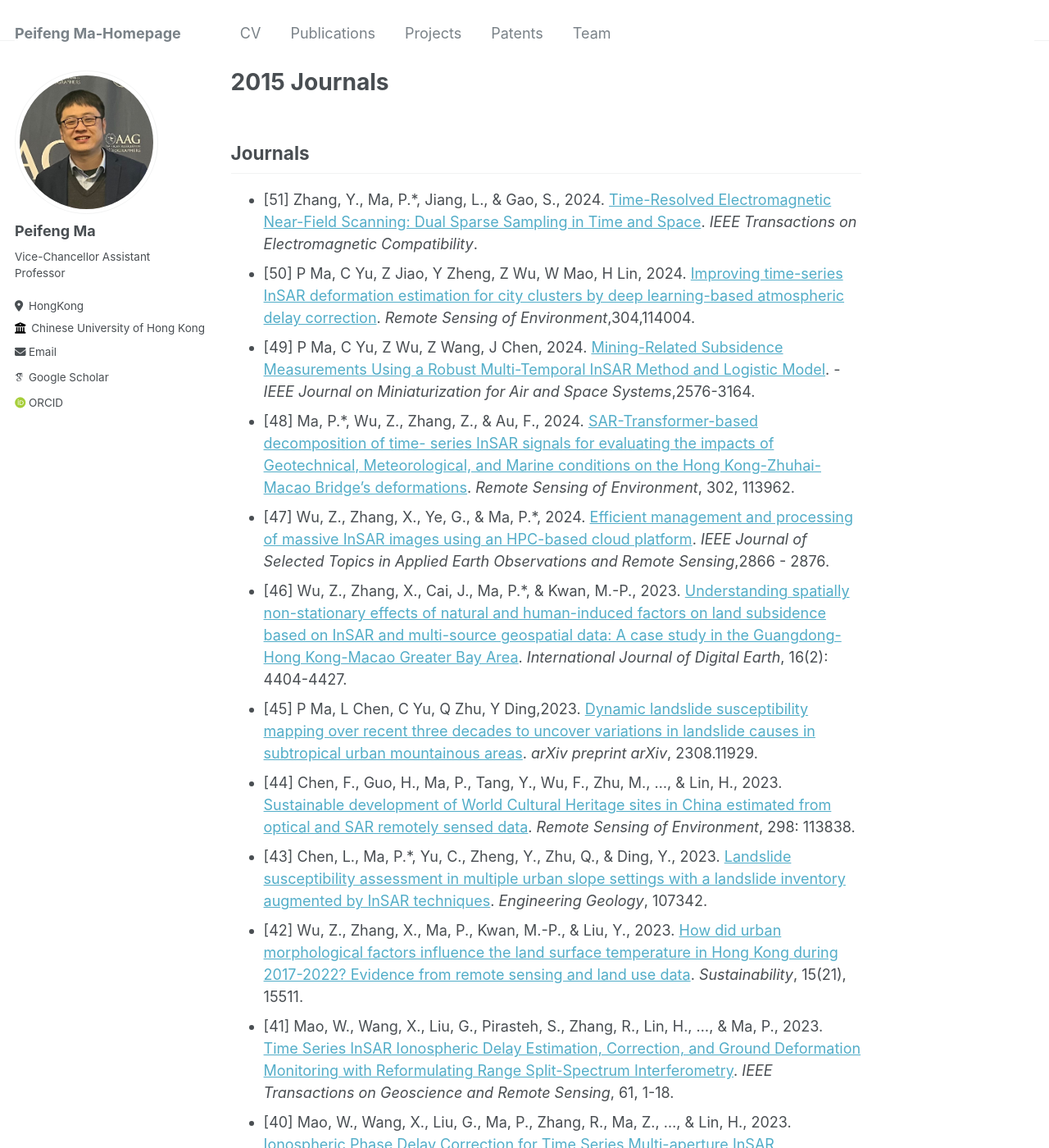
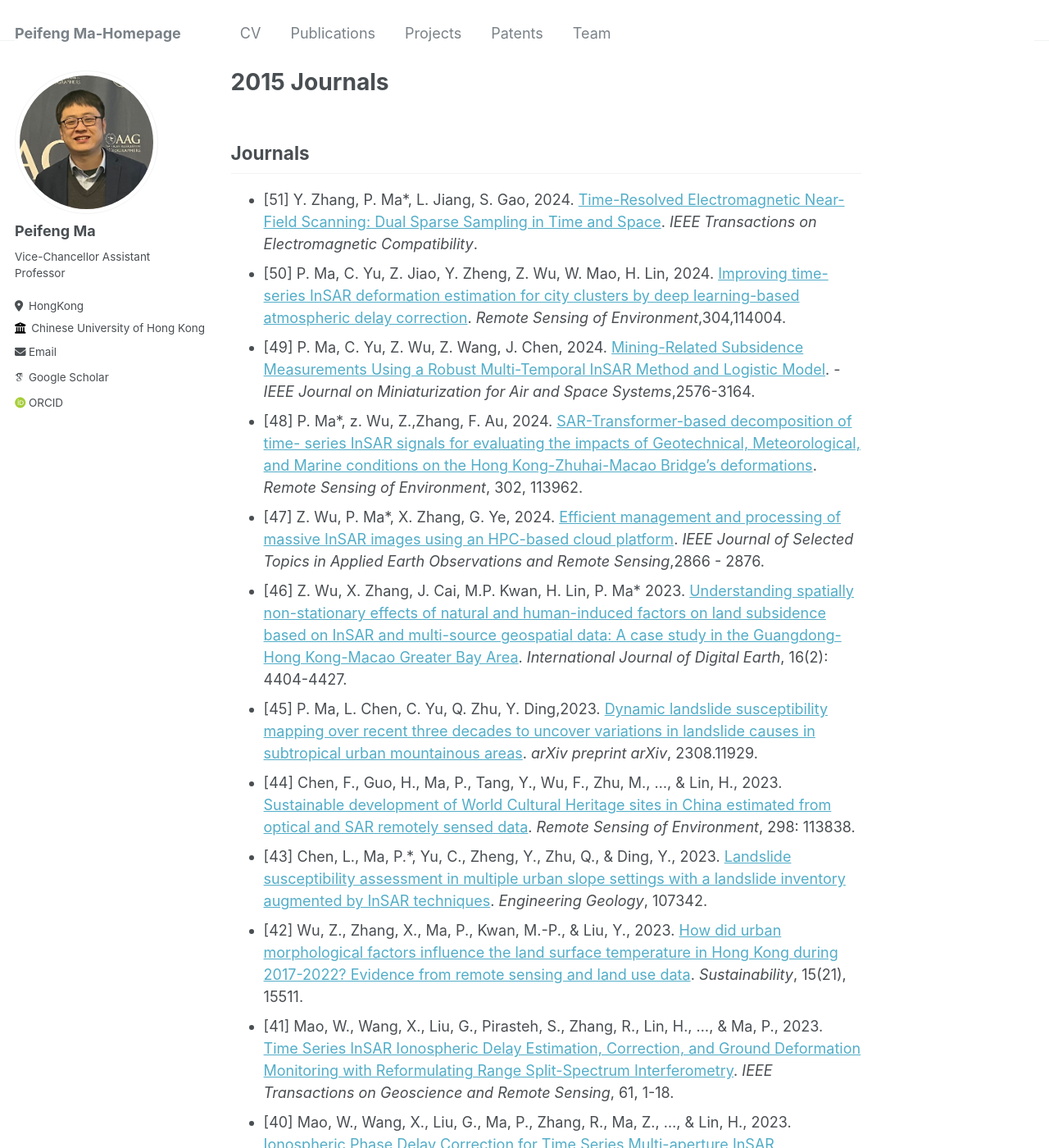
Before and after one commit to pfMA03/peifengMa, a Jekyll site: the page built from _publications/2015-Journals.md, in a window 1280 px wide and 1400 px high. Shown: the whole window at 82% size. Built offline with Jekyll 4.4.1, drawn with Linux system fonts in a browser that asks for light colours; some web fonts are replaced.

Commit message:
Update 2015-Journals.md

```diff
--- a/_publications/2015-Journals.md
+++ b/_publications/2015-Journals.md
@@ -6,21 +6,21 @@ permalink: /publication/2015-Journals
 ---
 Journals
 ------
-* [51] Zhang, Y., Ma, P.*, Jiang, L., & Gao, S., 2024. [Time-Resolved Electromagnetic Near-Field Scanning: Dual Sparse Sampling in Time and Space](10.1109/TEMC.2024.3381980). _IEEE Transactions on Electromagnetic Compatibility_.
-* [50] P Ma, C Yu, Z Jiao, Y Zheng, Z Wu, W Mao, H Lin, 2024. [Improving time-series InSAR deformation estimation for city clusters by deep learning-based atmospheric delay correction](https://doi.org/10.1016/j.rse.2024.114004). _Remote Sensing of Environment_,304,114004.
-* [49] P Ma, C Yu, Z Wu, Z Wang, J Chen, 2024. [Mining-Related Subsidence Measurements Using a Robust Multi-Temporal InSAR Method and Logistic Model]( 10.1109/JMASS.2024.3381788). -_IEEE Journal on Miniaturization for Air and Space Systems_,2576-3164.
-* [48] Ma, P.*, Wu, Z., Zhang, Z., & Au, F., 2024. [SAR-Transformer-based decomposition of time-
+* [51] Y. Zhang, P. Ma*, L. Jiang, S. Gao, 2024. [Time-Resolved Electromagnetic Near-Field Scanning: Dual Sparse Sampling in Time and Space](10.1109/TEMC.2024.3381980). _IEEE Transactions on Electromagnetic Compatibility_.
+* [50] P. Ma, C. Yu, Z. Jiao, Y. Zheng, Z. Wu, W. Mao, H. Lin, 2024. [Improving time-series InSAR deformation estimation for city clusters by deep learning-based atmospheric delay correction](https://doi.org/10.1016/j.rse.2024.114004). _Remote Sensing of Environment_,304,114004.
+* [49] P. Ma, C. Yu, Z. Wu, Z. Wang, J. Chen, 2024. [Mining-Related Subsidence Measurements Using a Robust Multi-Temporal InSAR Method and Logistic Model]( 10.1109/JMASS.2024.3381788). -_IEEE Journal on Miniaturization for Air and Space Systems_,2576-3164.
+* [48] P. Ma*, z. Wu, Z.,Zhang, F. Au, 2024. [SAR-Transformer-based decomposition of time-
 series InSAR signals for evaluating the impacts of Geotechnical, Meteorological, and Marine conditions
 on the Hong Kong-Zhuhai-Macao Bridge’s deformations](https://doi.org/10.1016/j.rse.2023.113962). _Remote Sensing
 of Environment_, 302, 113962.
-* [47] Wu, Z., Zhang, X., Ye, G., & Ma, P.*, 2024. [Efficient management and processing of massive InSAR images
+* [47] Z. Wu, P. Ma*, X. Zhang, G. Ye, 2024. [Efficient management and processing of massive InSAR images
   using an HPC-based cloud platform](https://ieeexplore.ieee.org/document/10381745). _IEEE Journal of Selected Topics
   in Applied Earth Observations and Remote Sensing_,2866 - 2876.
-* [46] Wu, Z., Zhang, X., Cai, J., Ma, P.*, & Kwan, M.-P., 2023. [Understanding spatially non-stationary effects of
+* [46] Z. Wu, X. Zhang, J. Cai, M.P. Kwan, H. Lin, P. Ma* 2023. [Understanding spatially non-stationary effects of
   natural and human-induced factors on land subsidence based on InSAR and multi-source geospatial data: A case study
   in the Guangdong-Hong Kong-Macao Greater Bay Area](https://doi.org/10.1080/17538947.2023.2271882). _International Journal
   of Digital Earth_, 16(2): 4404-4427.
-* [45] P Ma, L Chen, C Yu, Q Zhu, Y Ding,2023. [Dynamic landslide susceptibility mapping over recent three decades to uncover variations in landslide causes in subtropical urban mountainous areas](https://doi.org/10.48550/arXiv.2308.11929). _arXiv preprint arXiv_, 2308.11929.
+* [45] P. Ma, L. Chen, C. Yu, Q. Zhu, Y. Ding,2023. [Dynamic landslide susceptibility mapping over recent three decades to uncover variations in landslide causes in subtropical urban mountainous areas](https://doi.org/10.48550/arXiv.2308.11929). _arXiv preprint arXiv_, 2308.11929.
 * [44] Chen, F., Guo, H., Ma, P., Tang, Y., Wu, F., Zhu, M., …, & Lin, H., 2023. [Sustainable development of
   World Cultural Heritage sites in China estimated from optical and SAR remotely sensed data](https://doi.org/10.1016/j.rse.2023.113838). _Remote Sensing
   of Environment_, 298: 113838.
```
